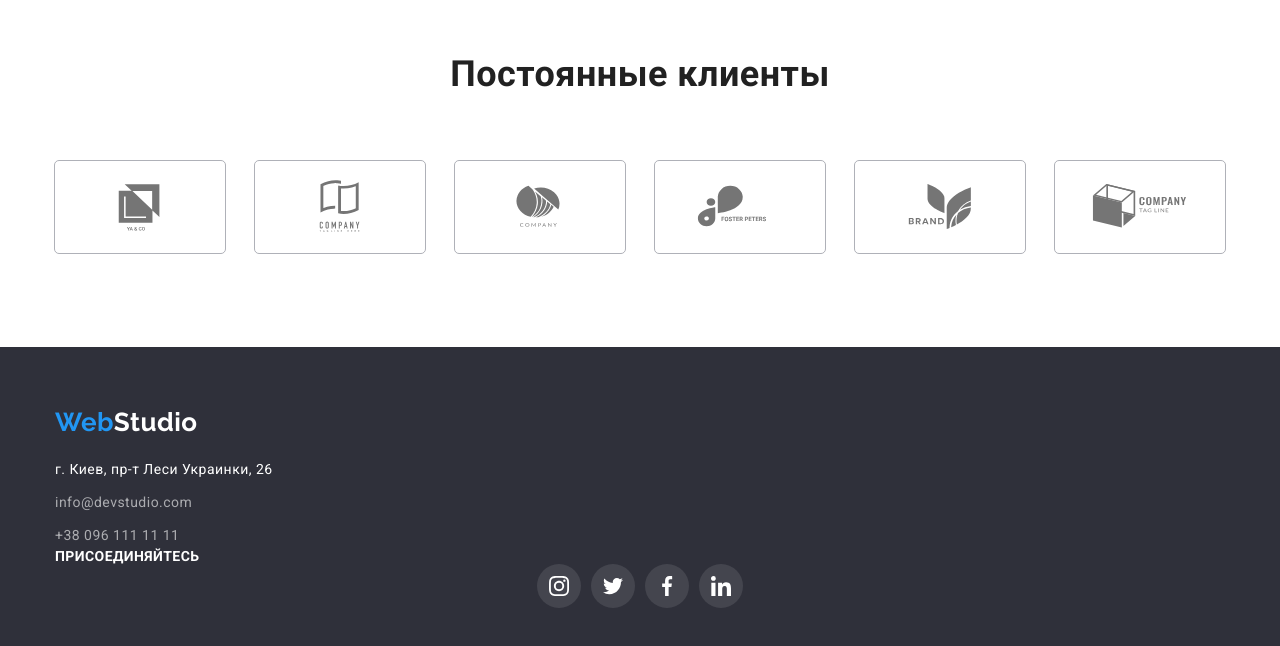
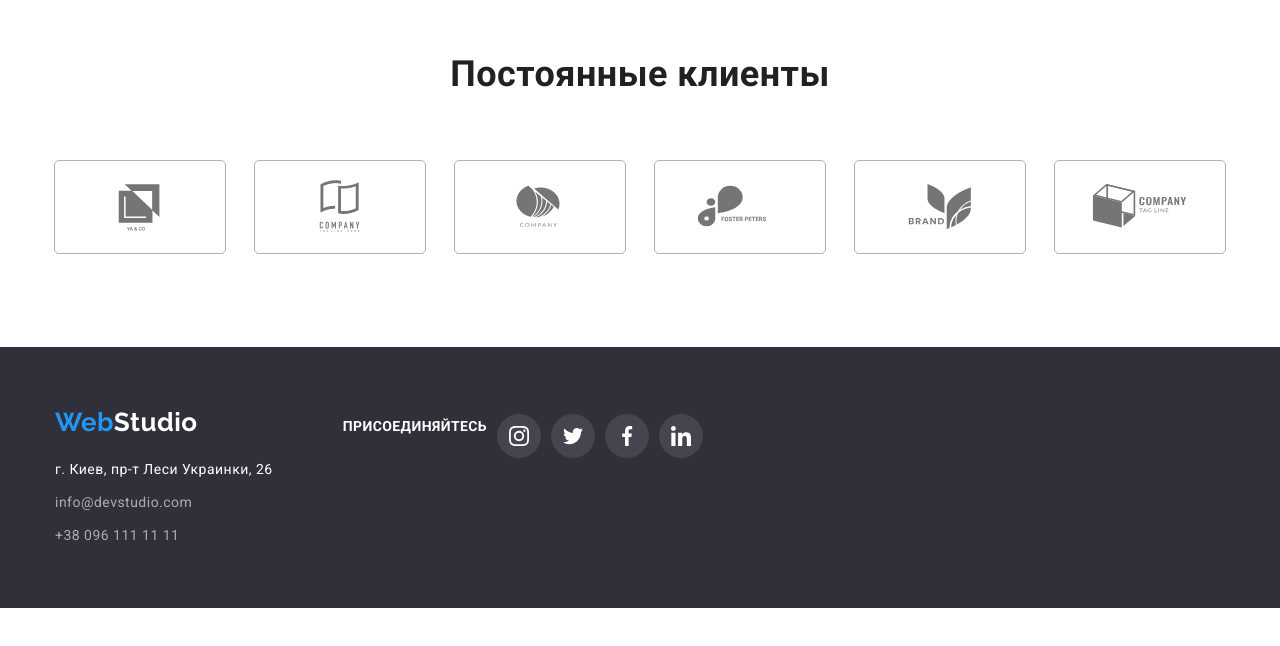
Before and after one commit to LesiaUKR/Fullstack_goit-markup-hw-04, a plain HTML site: page index.html in a window 1280 px wide. Shown: the part 2345-2991 px from the top of the page. After the commit the page ends 2953 px from the top, so only its background shows below. Drawn offline with nearby package versions, Linux system fonts and the light colour scheme.

Commit message:
Футер іконки

```diff
--- a/css/styles.css
+++ b/css/styles.css
@@ -419,6 +419,7 @@ p {
   background-color: var(--secondary-bg-color);
 }
 .footer-container {
+  display: flex;
   align-items: baseline;
 }
 .footer-left {
@@ -428,6 +429,7 @@ p {
 .footer-right {
   display: flex;
   flex-direction: column;
+  margin-left: 70px;
 }
 .footer-contact-list {
   display: flex;
@@ -468,8 +470,10 @@ p {
 /*Footer Socials links*/
 .footer-right {
 display: flex;
+flex-direction: column;
 }
-.footer-socials-title {
+.join-text {
+padding-bottom: 20PX;
 font-family: 'Roboto';
 font-style: normal;
 font-weight: 700;
@@ -479,11 +483,11 @@ letter-spacing: 0.03em;
 text-transform: uppercase;
 color: #FFFFFF;
 }
-.footer-socials {
-  display: flex;
-  gap: 10px;
-  align-items: center;
-  justify-content: center;
+.footer-socials-list {
+display: flex;
+gap: 10px;
+align-items: center;
+justify-content: center;
 }
 .footer-socials-link {
   display: flex;
--- a/index.html
+++ b/index.html
@@ -497,9 +497,9 @@
           </li>
         </ul>
         </div>
-        <h3 class="footer-socials-title">присоединяйтесь</h3>
         <div class="footer-right">
-          <ul class="footer-socials">
+          <ul class="footer-socials-list">
+            <h3 class="join-text">присоединяйтесь</h3>
             <li class="footer-socials-item">
               <a
               class="footer-socials-link link"
```
